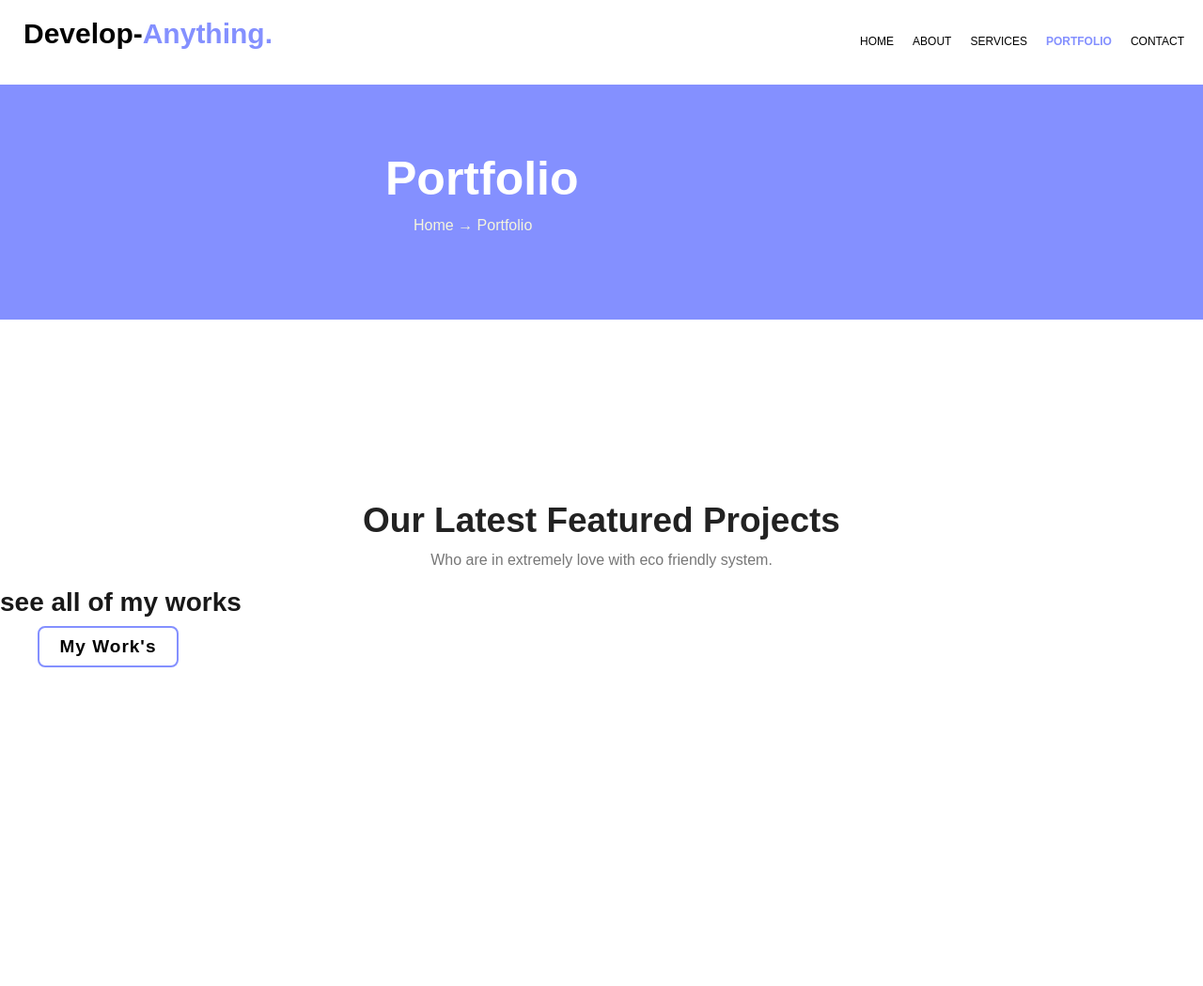
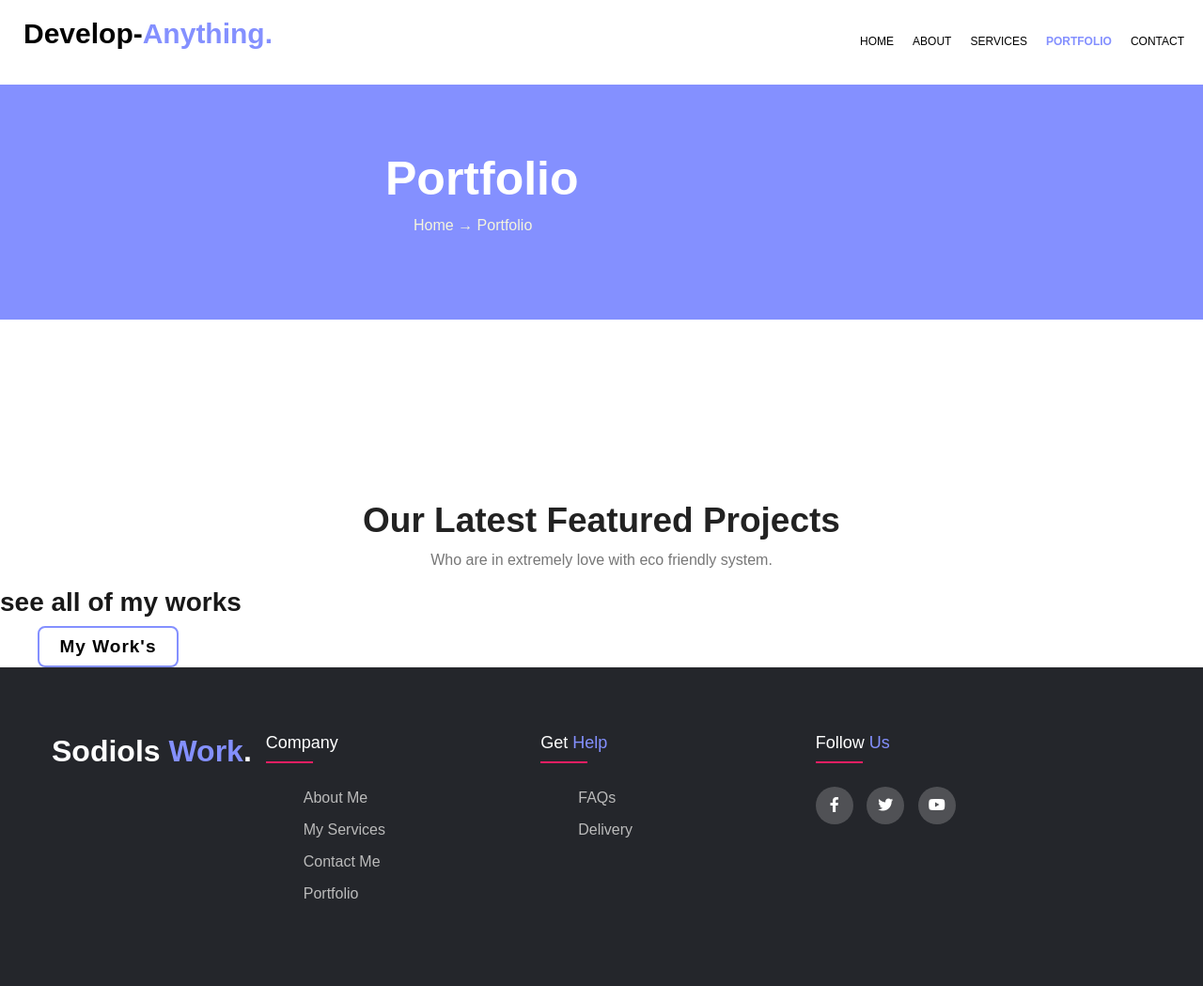
Before and after one commit to Sodiols/da.com, a plain HTML site: page portfolio.html in a window 1280 px wide. Shown: the whole page at 94% size. Before the commit the page ends 800 px from the top, so only its background shows below. Drawn offline with nearby package versions, Linux system fonts and the light colour scheme.

Commit message:
Develop Anything New Portfolio Web

```diff
--- a/portfolio.html
+++ b/portfolio.html
@@ -245,5 +245,167 @@
                   <a href="https://sodiols.github.io/es.com/" target="_blank" class="btn">My Work's</a>
                 </div>
               </section>
+
+                <!-- footer open-->
+  <footer class="footer">
+    <style>
+         /* footer  start */
+
+.container {
+    max-width: 1170px;
+    margin: auto;
+    font-family: Arial, Helvetica, sans-serif;
+ }
+
+ .row {
+    display: flex;
+    flex-wrap: wrap;
+
+ }
+
+ .row ul {
+    list-style: none;
+ }
+
+ .row ul li a{
+    font-size: 16px;
+    text-transform: capitalize;
+    color: #fff;
+    color: #bbb;
+    text-decoration: none;
+    display: block;
+    transition: all .3s ease;
+ }
+
+ .row ul li a:hover {
+    text-decoration: underline;
+ }
+
+ footer {
+    background-color: #24262b;
+    padding: 70px 0;
+ }
+
+ footer a:hover {
+    color: #fff;
+    padding-left: 8px;
+    text-decoration: underline;
+    transition: all .4s ease 0s;
+ }
+
+ .row h2 {
+    color: #fff;
+    font-weight: bold;
+    text-transform: capitalize;
+    margin-bottom: 30px;
+ }
+
+ .footer-col {
+    width: 25%;
+    padding: 0 15px;
+ }
+
+ .footer-col h4 {
+    font-size: 18px;
+    color: #fff;
+    text-transform: capitalize;
+    margin-bottom: 35px;
+    font-weight: 500;
+    position: relative;
+ }
+
+ .footer-col h4::before{
+    content: '';
+    position: absolute;
+    left: 0;
+    bottom: -10px;
+    background-color: #e91e63;
+    height: 2px;
+    box-sizing: border-box;
+    width: 50px;
+ }
+
+ .footer-col ul li:not(:last-child) {
+    margin-bottom: 10px;
+ }
+
+ .footer-col .social-links a {
+    display: inline-block;
+    height: 40px;
+    width: 40px;
+    background-color: rgb(255,255,255, 0.2);
+    margin: 0 10px 10px 0;
+    text-align: center;
+    line-height: 40px;
+    border-radius: 50%;
+    color: #fff;
+    transition: all .5s ease;
+ }
+
+ .footer-col .social-links a:hover {
+    color: #bbb;
+ }
+
+ .row ul li a:hover {
+    text-decoration: underline #e91e63;
+ }
+
+ .footer-i i{
+   color: #8490ff;
+   position: relative;
+   display: inline-flex;
+   justify-content: center;
+   align-items: center;
+   width: 40px;
+   height: 40px;
+   cursor: pointer;
+   background: transparent;
+   border: .1rem solid #8490ff;
+   border-radius: 100%;
+ }
+
+ .footer-i i {
+   color: #8490ff;
+ }
+
+ .footer-i:active {
+   color: #ea1538;
+ }
+ </style>
+
+
+
+    <div class="container">
+        <div class="row">
+            <h2>Sodiols <span class="span">work</span>.</h2>
+            <div class="footer-col">
+                <h4>Company</h4>
+                <ul>
+                    <li><a href="about.html">About Me</a></li>
+                    <li><a href="services.html">My services</a></li>
+                    <li><a href="contact.html">Contact Me</a></li>
+                    <li><a href="portfolio.html">Portfolio</a></li>
+                </ul>
+            </div>
+            <div class="footer-col">
+                <h4>get <span class="span">Help</span></h4>
+                <ul>
+                    <li><a href="FAQs.html">FAQs</a></li>
+                    <li><a href="delivery.html">delivery</a></li>
+                </ul>
+            </div>
+            <div class="footer-col">
+                <h4>follow <span class="span">Us</span></h4>
+                <div class="social-links">
+                    <a href="https://www.facebook.com/profile.php?id=100090420093597" target="_blank"><i class="fab fa-facebook-f"></i></a>
+                    <a href="https://twitter.com/sodiol_sayem" target="_blank"><i class="fab fa-twitter"></i></a>
+                    <a href="https://www.youtube.com/channel/UCk7VcNhtA8ABx4LV6vlK0Ag" target="_blank"><i class="fab fa-youtube"></i></a>
+                </div>
+            </div>
+
+        </div>
+    </div>
+</footer>
+  <!-- footer close-->
 </body>
 </html>
```
